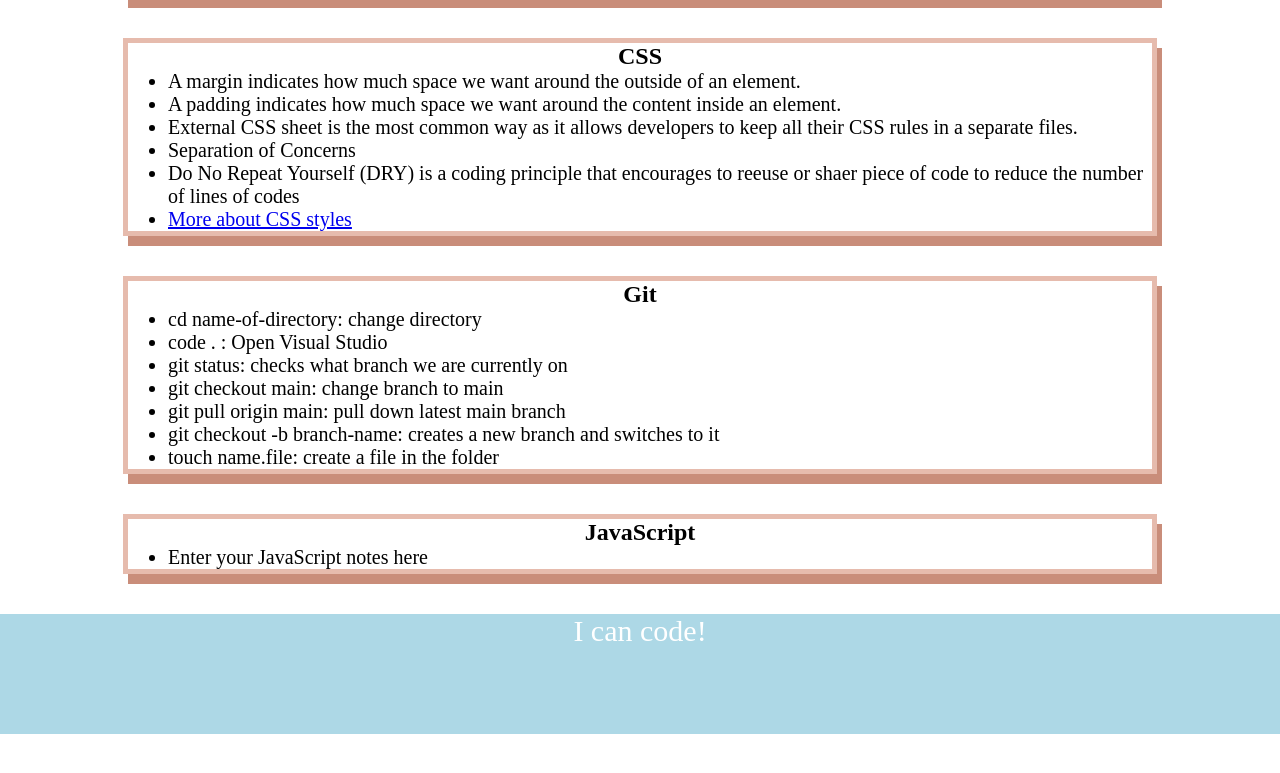
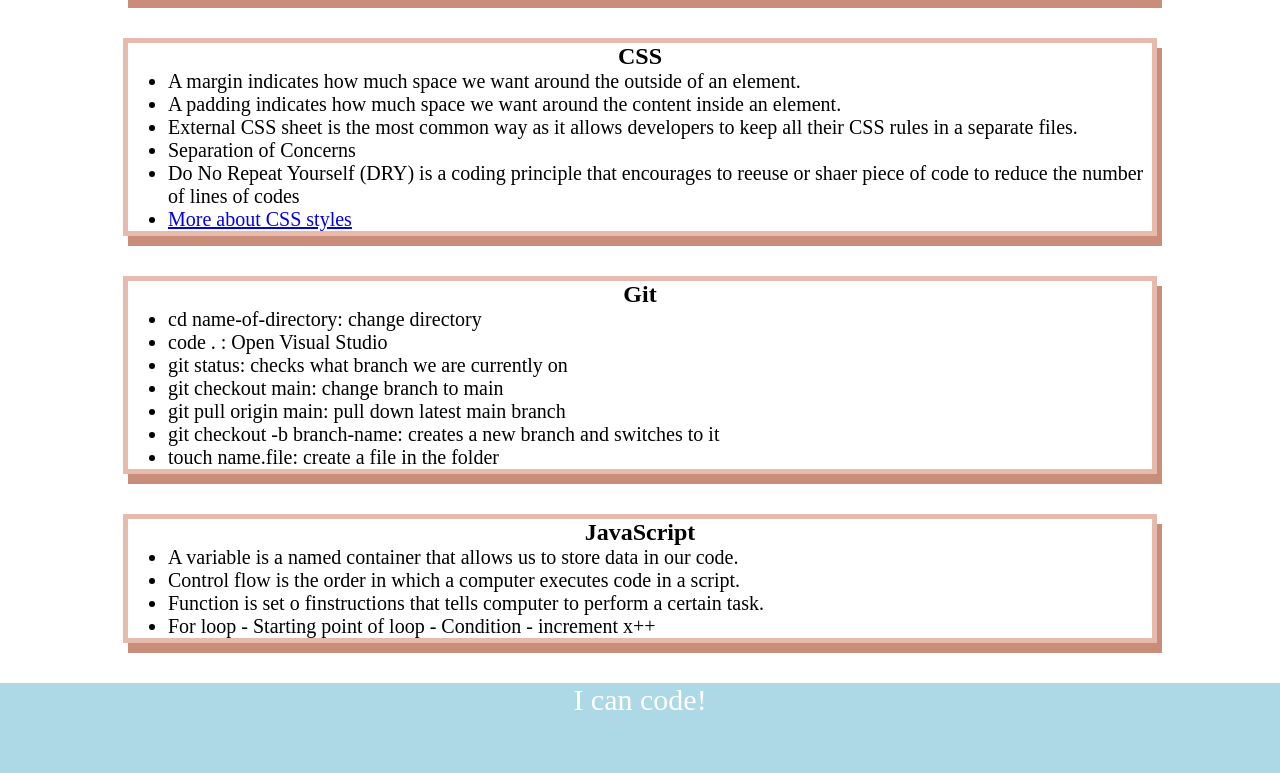
Before and after one commit to khyleflores/prework-study-guide, a plain HTML site: page index.html in a window 1280 px wide. Shown: the part 337-1110 px from the top of the page. Before the commit the page ends 1071 px from the top, so only its background shows below. Drawn offline with Linux system fonts and the light colour scheme.

Commit message:
Update index.html

```diff
--- a/index.html
+++ b/index.html
@@ -54,7 +54,10 @@
       <section class="card" id="javascript-section">
         <h2>JavaScript</h2>
         <ul>
-          <li>Enter your JavaScript notes here</li>
+          <li>A variable is a named container that allows us to store data in our code.</li>
+          <li>Control flow is the order in which a computer executes code in a script.</li>
+          <li>Function is set o finstructions that tells computer to perform a certain task.</li>
+          <li>For loop - Starting point of loop - Condition - increment x++</li>
         </ul>
       </section>
     </main>
```
